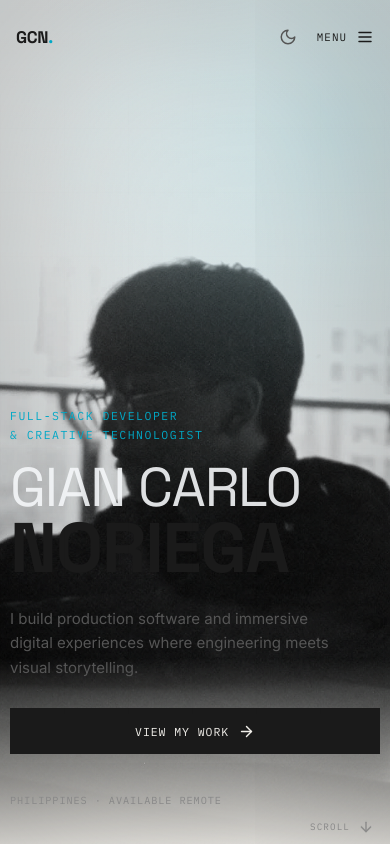
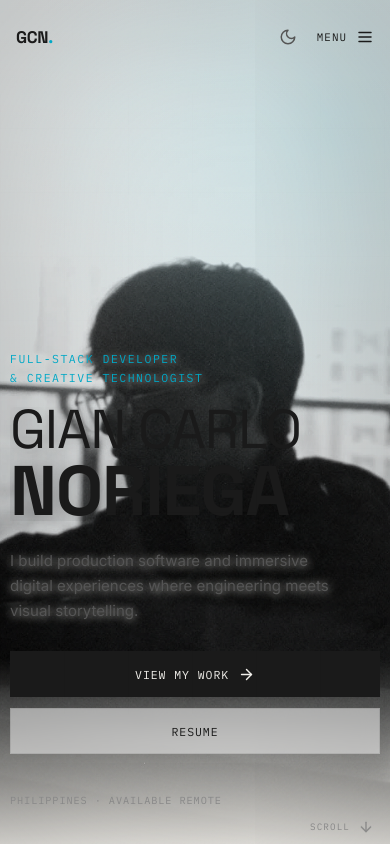
Before and after one commit to frogrest/Portfolio-Rework, a React (Vite) app: page / in a window 390 px wide. Shown: the top 844 px of the page. Built offline with nearby package versions, Linux system fonts and the light colour scheme.

Commit message:
Fix light-mode hero visibility, desktop toggle position, and missing mobile resume button

```diff
--- a/src/styles/globals.css
+++ b/src/styles/globals.css
@@ -74,6 +74,18 @@
   --timeline-fade: rgba(0,0,0,.08);
   --image-overlay: rgba(0,0,0,.2);
   color-scheme: light;
+}
+
+[data-theme="light"] .hero h1 span {
+  color: var(--text-primary);
+}
+[data-theme="light"] .hero h1 span,
+[data-theme="light"] .hero h1 strong {
+  text-shadow: 0 2px 14px rgba(0,0,0,.14), 0 6px 28px rgba(0,0,0,.12);
+}
+[data-theme="light"] .hero__eyebrow,
+[data-theme="light"] .hero__lede {
+  text-shadow: 0 1px 8px rgba(242,240,235,.8);
 }
 
 /* Reset — the stylesheet assumes zeroed UA margins/padding/borders everywhere */
@@ -303,7 +315,7 @@ img, video { height: auto; }
 
 @media (min-width: 1024px) {
   :root { --shell: min(100% - 5rem, 1500px); }
-  .navbar { height: 82px; grid-template-columns: auto 1fr; padding-inline: max(2.5rem, calc((100vw - 1500px)/2)); }
+  .navbar { height: 82px; grid-template-columns: auto 1fr auto; padding-inline: max(2.5rem, calc((100vw - 1500px)/2)); }
   .desktop-nav { display: flex; justify-self: end; gap: 2.1rem; }
   .desktop-nav a { position: relative; display: inline-flex; align-items: center; gap: .25rem; padding: .4rem 0; color: var(--text-secondary); font-family: 'IBM Plex Mono', monospace; font-size: .64rem; text-transform: uppercase; letter-spacing: .08em; transition: color .2s ease; }
   .desktop-nav a::after { content: ''; position: absolute; left: 0; bottom: 0; width: 100%; height: 1px; background: var(--accent-light); transform: scaleX(0); transform-origin: left; transition: transform .25s var(--ease); }
@@ -353,7 +365,6 @@ img, video { height: auto; }
   .hero h1 span { font-size: clamp(2.6rem, 14vw, 4.6rem); }
   .hero h1 strong { font-size: clamp(3.4rem, 18vw, 6rem); }
   .hero__lede { max-width: 88%; font-size: .94rem; }
-  .hero__actions .button--ghost { display: none; }
   .scroll-indicator { bottom: .6rem; }
   .about-section { align-items: start; }
   .portrait-frame { margin-top: .5rem; }
```
